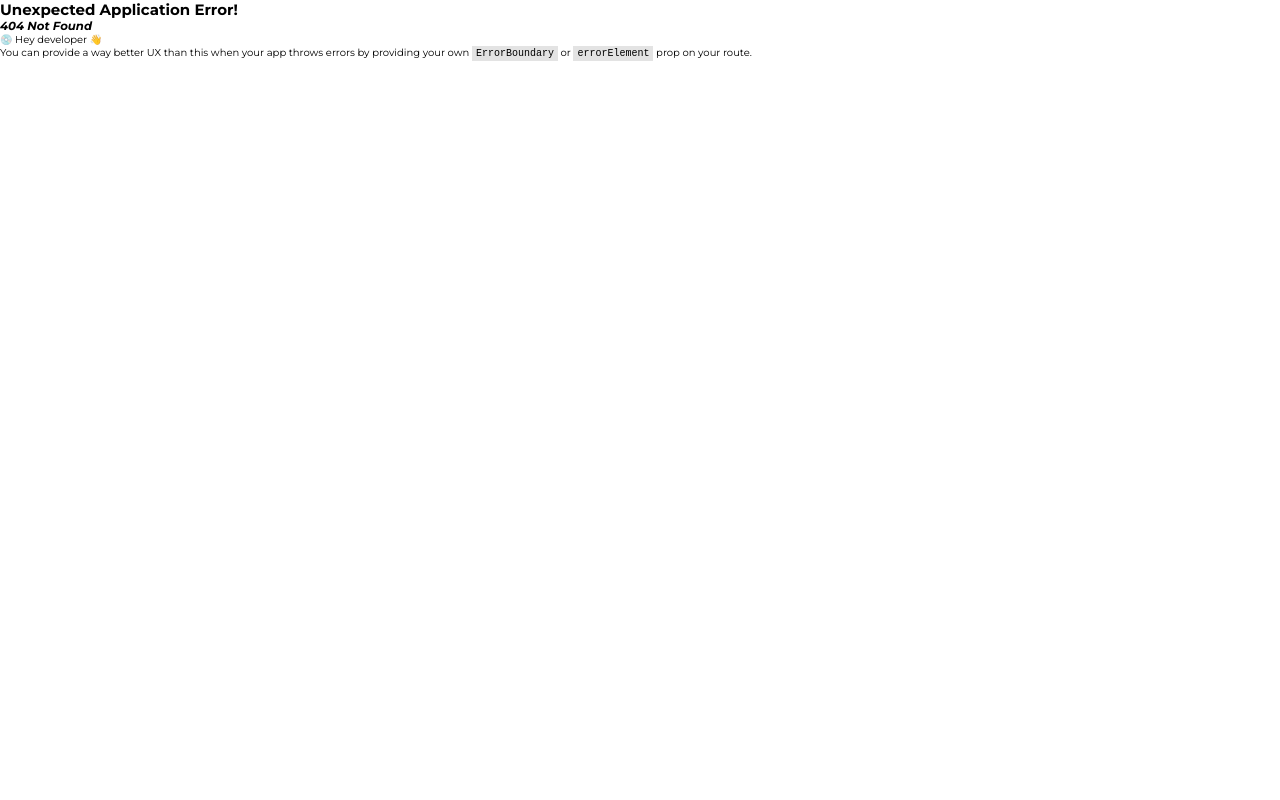
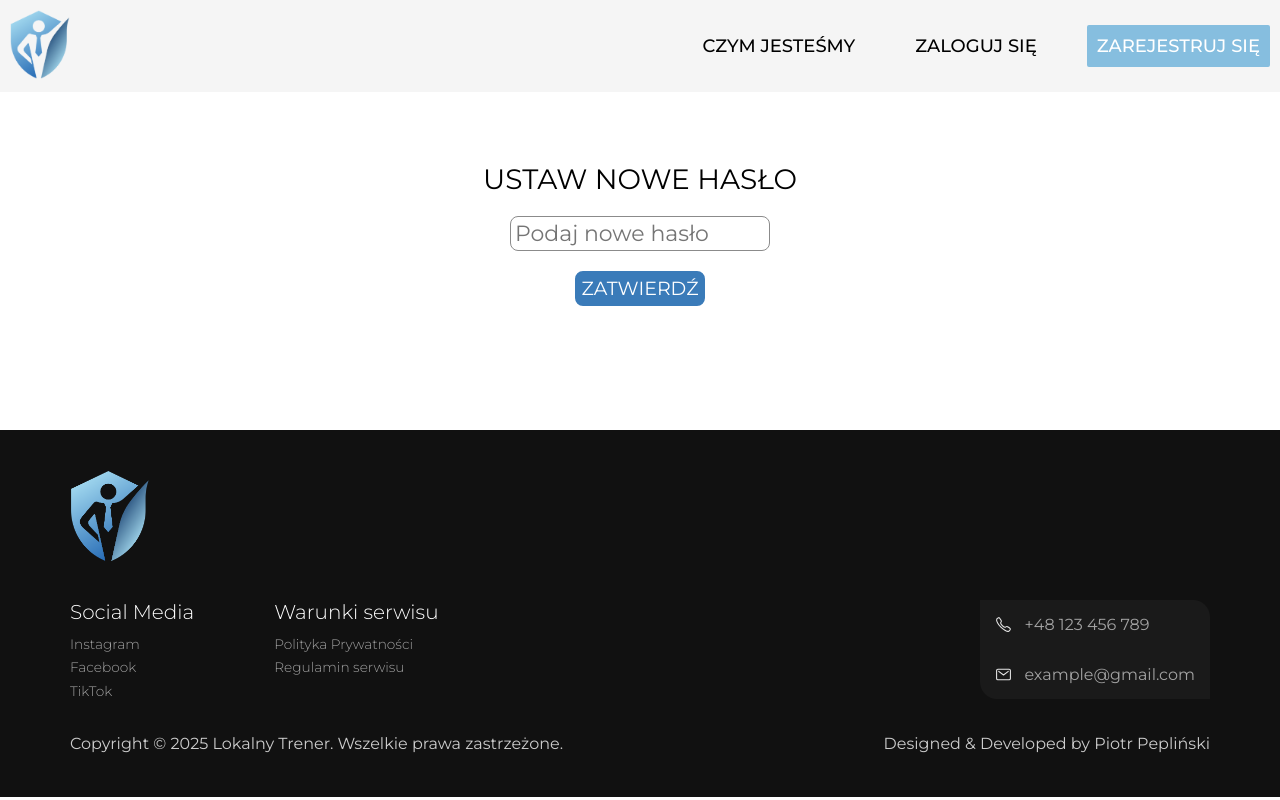
Before and after one commit to piotrPeplinski/front-lokalny-trener, a React (Create React App) app: page /password-reset in a window 1280 px wide. Before the commit this address had no page. Built offline with nearby package versions, Linux system fonts and the light colour scheme.

Commit message:
changing password works

```diff
--- a/src/RouterBuilder.tsx
+++ b/src/RouterBuilder.tsx
@@ -12,6 +12,7 @@ import ProtectedRoute from "./api/ProtectedRoute";
 import ClientAdDetailScreen from "./modules/Ads/ClientAdDetailScreen";
 import VerifyEmailScreen from "./modules/Auth/VerifyEmailScreen";
 import RequestPasswordResetScreen from "./modules/Auth/RequestPasswordResetScreen";
+import ResetPasswordScreen from "./modules/Auth/ResetPasswordScreen";
 
 const RouterBuilder = () => {
   // components specified in general routers will have navbar and footer (components specified in App.layout.tsx)
@@ -36,6 +37,10 @@ const RouterBuilder = () => {
     {
       path: "/request-password-reset",
       element: <RequestPasswordResetScreen />,
+    },
+    {
+      path: "/password-reset",
+      element: <ResetPasswordScreen />,
     },
     {
       path: "/profile",
--- /dev/null
+++ b/src/modules/Auth/ResetPasswordScreen.tsx
@@ -0,0 +1,49 @@
+import { FC, useState } from "react";
+import { useSearchParams } from "react-router-dom";
+import { api } from "../../api/axiosClient";
+
+const ResetPasswordScreen: FC<{}> = () => {
+  const [searchParams] = useSearchParams();
+  const uid = searchParams.get("uid");
+  const token = searchParams.get("token");
+  const [newPassword, setNewPassword] = useState("");
+  const [message, setMessage] = useState("");
+
+  const handleSubmit = async (e: React.FormEvent) => {
+    e.preventDefault();
+    try {
+      const response = await api.post("/accounts/password-reset/confirm/", {
+        uid,
+        token,
+        new_password: newPassword,
+      });
+      setMessage(response.data.message);
+    } catch (error: any) {
+      setMessage(
+        error.response?.data?.message || "Błąd podczas resetowania hasła."
+      );
+    }
+  };
+
+  return (
+    <section>
+      <h1 className="profile-func-title text-center">Ustaw nowe hasło</h1>
+      <form onSubmit={handleSubmit} className="password-reset-form">
+        <input
+          className="form-input"
+          type="password"
+          placeholder="Podaj nowe hasło"
+          value={newPassword}
+          onChange={(e) => setNewPassword(e.target.value)}
+          required
+        />
+        <button type="submit" className="btn btn-dark">
+          Zatwierdź
+        </button>
+        {message && <p>{message}</p>}
+      </form>
+    </section>
+  );
+};
+
+export default ResetPasswordScreen;
```
